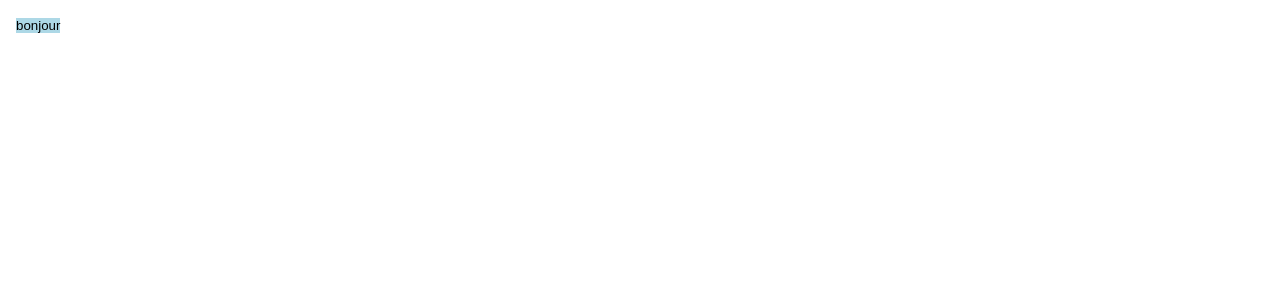
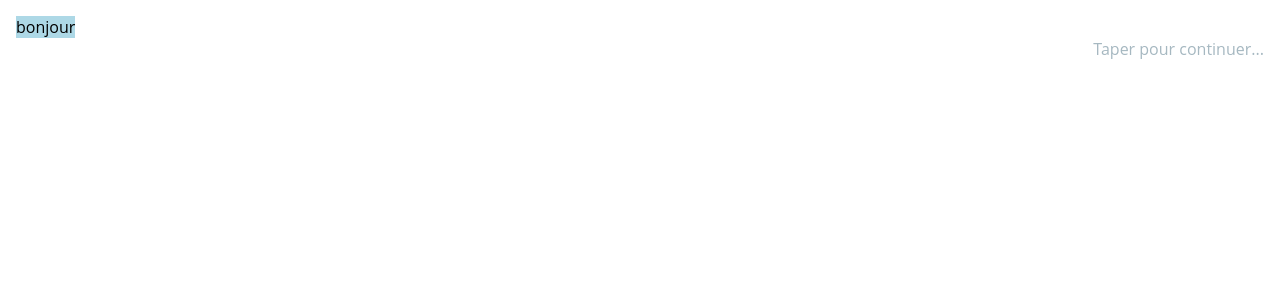
Before and after one commit to Kiclos/filles-du-numerique, a Vue app: page / in a window 1280 px wide. Shown: the top 300 px of the page. Built offline with nearby package versions, Linux system fonts and the light colour scheme.

Commit message:
feat : adding TapToContinue component

```diff
--- a/src/assets/scss/_reset.scss
+++ b/src/assets/scss/_reset.scss
@@ -3,3 +3,14 @@
   padding: 0;
   box-sizing: border-box;
 }
+
+html, body, form, fieldset, table, tr, td, img {
+  font-family: 'Open Sans', sans-serif;
+}
+
+input, button, select, textarea, optgroup, option {
+  font-family: inherit;
+  font-size: inherit;
+  font-style: inherit;
+  font-weight: inherit;
+}
--- /dev/null
+++ b/src/assets/scss/_taptocontinue.scss
@@ -0,0 +1,7 @@
+.dt-taptocontinue {
+
+}
+
+.dt-taptocontinue-text {
+  color: #A6B8C1;
+}
--- a/src/assets/scss/_utilities.scss
+++ b/src/assets/scss/_utilities.scss
@@ -1,9 +1,12 @@
 .dt-flex {
-  &.-col {
+
+  display: flex;
+
+  &-col {
     flex-direction: column;
   }
 
-  &.-justify {
+  &-justify {
     &--start {
       justify-content: flex-start;
     }
@@ -29,7 +32,7 @@
     }
   }
 
-  &.-align {
+  &-align {
     &--start {
       align-items: flex-start;
     }
--- a/src/assets/scss/main.scss
+++ b/src/assets/scss/main.scss
@@ -7,5 +7,6 @@
 
 // components
 @import "button";
+@import "taptocontinue";
 
 // views
--- /dev/null
+++ b/src/components/TapToContinue/TapToContinue.vue
@@ -0,0 +1,13 @@
+<template>
+  <div class="dt-flex dt-flex-justify--end dt-taptocontinue">
+    <p class="dt-taptocontinue-text">Taper pour continuer...</p>
+  </div>
+</template>
+
+<script>
+import { defineComponent } from 'vue';
+
+export default defineComponent({
+  name: 'TapToContinue',
+});
+</script>
--- a/src/views/Home.vue
+++ b/src/views/Home.vue
@@ -1,15 +1,18 @@
 <template>
   <div class="dt-p16">
     <Button class="dt-button">bonjour</Button>
+    <TapToContinue/>
   </div>
 </template>
 
 <script lang="ts">
 import { defineComponent } from 'vue';
 import Button from '../components/Button/Button.vue';
+import TapToContinue from '@/components/TapToContinue/TapToContinue.vue';
 
 export default defineComponent({
   components: {
+    TapToContinue,
     Button,
   },
 });
```
